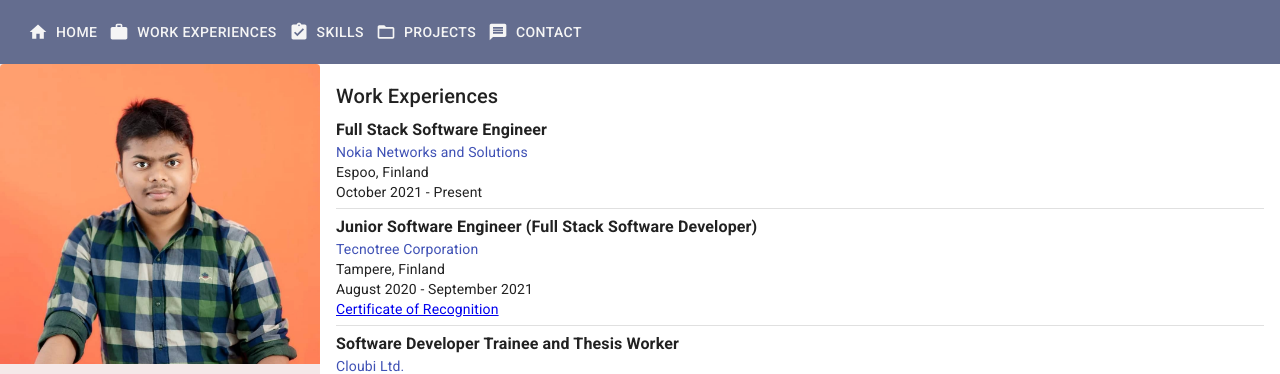
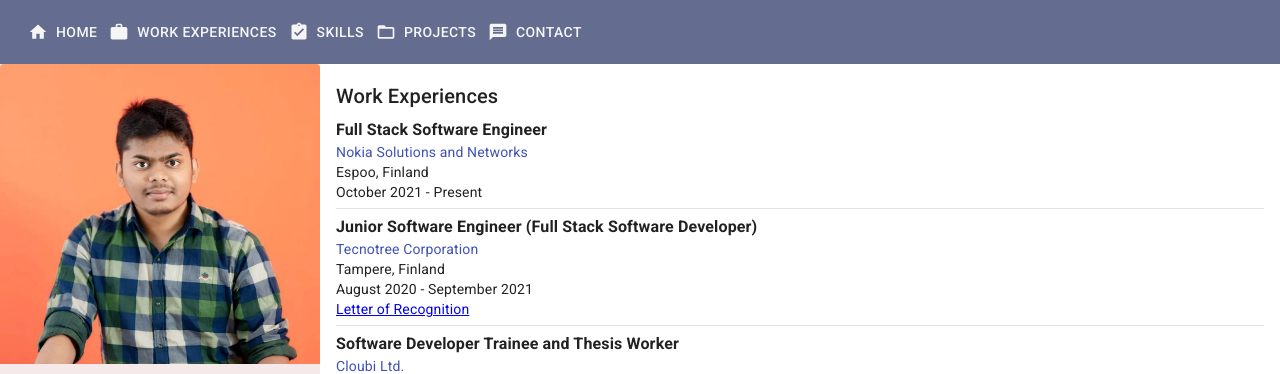
Before and after one commit to saimulhq/portfolio, a React (Create React App) app: page /portfolio/work in a window 1280 px wide. Shown: the top 374 px of the page. Built offline with nearby package versions, Linux system fonts and the light colour scheme.

Commit message:
correct current employer name

```diff
--- a/src/mappings/works.js
+++ b/src/mappings/works.js
@@ -4,7 +4,7 @@ import { links } from './links';
 export const works = [
     {
         title: 'Full Stack Software Engineer',
-        company: 'Nokia Networks and Solutions',
+        company: 'Nokia Solutions and Networks',
         link: links['Nokia'],
         location: 'Espoo, Finland',
         period: 'October 2021 - Present',
@@ -17,7 +17,7 @@ export const works = [
         link: links['Tecnotree'],
         location: 'Tampere, Finland',
         period: 'August 2020 - September 2021',
-        fileName: 'Certificate of Recognition',
+        fileName: 'Letter of Recognition',
         file: links['COR']
     },
     {
```
